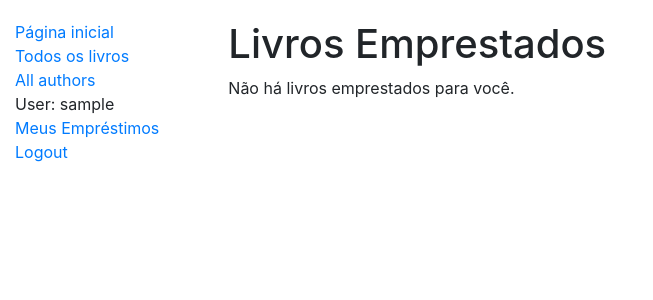
After one commit to rodrigo-os/django-biblioteca, a Django app: page /catalogo/meusemprestimos/ in a window 1280 px wide. The commit adds this page. Shown: the top 300 px of the page, without its empty margins (0-653 px from the left). Run offline with Django 4.2, Linux system fonts and the light colour scheme; the visitor is signed in with stand-in values (Sample User, id 1); data comes from the database, SQL or seed files in the repository.

Commit message:
Emprestimos do usuário atual

```diff
--- a/catalogo/templates/base_generic.html
+++ b/catalogo/templates/base_generic.html
@@ -25,6 +25,9 @@
                             <li>
                                 User: {{ user.get_username }}
                             </li>
+                            <li><a href="{% url 'meus-emprestimos' %}">
+                                Meus Empréstimos
+                            </a></li>
                             <li><a href="{% url 'logout'%}?next={{request.path}}">
                                 Logout
                             </a></li>
--- /dev/null
+++ b/catalogo/templates/catalogo/exemplares_emprestados_usuario.html
@@ -0,0 +1,18 @@
+{% extends "base_generic.html" %}
+
+{% block content %}
+    <h1>Livros Emprestados</h1>
+    {% if exemplarlivro_list %}
+        <ul>
+            {% for exemplarlivro in exemplarlivro_list %}
+                <li class="{% if exemplarlivro.esta_atrasado %}text-danger{% endif %}">
+                    <a href="{% url 'livro-detalhes' exemplarlivro.livro.pk %}">
+                        {{exemplarlivro.livro.titulo}}
+                    </a> ({{ exemplarlivro.data_devolucao }})
+                </li>
+            {% endfor %}
+        </ul>
+    {% else %}
+        <p>Não há livros emprestados para você.</p>
+    {% endif %}
+{% endblock %}
--- a/catalogo/urls.py
+++ b/catalogo/urls.py
@@ -6,3 +6,7 @@ urlpatterns = [
     path('livros/', views.BookListView.as_view(), name='livros'),
     path('livros/<int:pk>', views.BookDetailView.as_view(), name='livro-detalhes'),
 ]
+
+urlpatterns += [
+    path('meusemprestimos/', views.LoanedBooksByUserListView.as_view(), name='meus-emprestimos'),
+]
--- a/catalogo/views.py
+++ b/catalogo/views.py
@@ -34,3 +34,11 @@ class BookListView(generic.ListView):
 
 class BookDetailView(generic.DetailView):
     model = Livro
+
+from django.contrib.auth.mixins import LoginRequiredMixin
+class LoanedBooksByUserListView(LoginRequiredMixin,generic.ListView):
+    model = ExemplarLivro
+    template_name = 'catalogo/exemplares_emprestados_usuario.html'
+
+    def get_queryset(self):
+        return ExemplarLivro.objects.filter(usuario=self.request.user).filter(situacao__exact='e').order_by('data_devolucao')
```
Also changed, not shown: catalogo/models.py (+9 -1 lines), catalogo/migrations/0002_exemplarlivro_usuario.py (added), templates/registration/Novo Documento de Texto.txt (renamed from templates/registration/logged_out.html).
